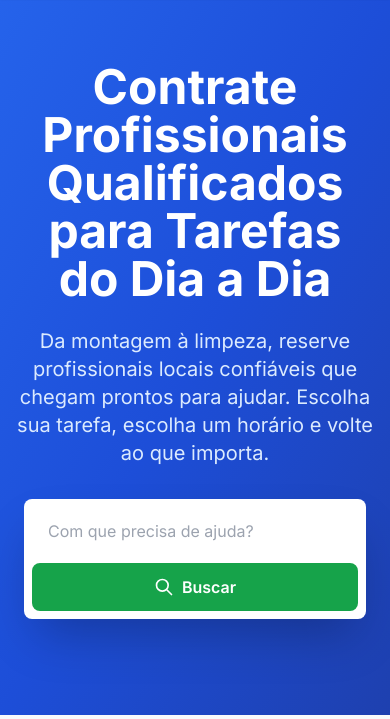
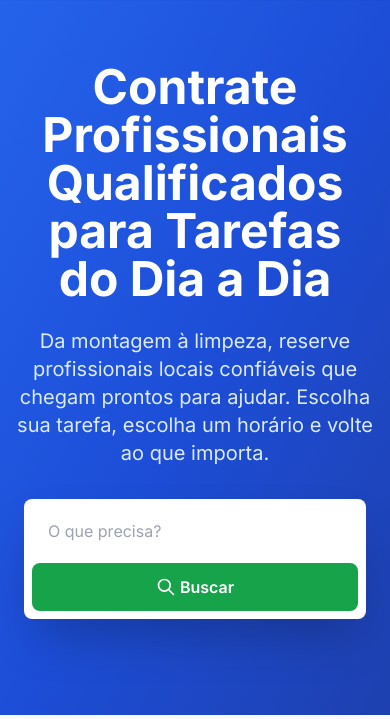
Before and after one commit to mjnetto/ConhecesAlguem, a Django app: page / in a window 390 px wide. Shown: the part 105-824 px from the top of the page. Run offline with Django 4.2, Linux system fonts and the light colour scheme; data comes from the database, SQL or seed files in the repository; parts of the project's set-up code (start-up, migrations or seed data) failed here and were passed over; some libraries are stand-ins or nearby versions.

Commit message:
Melhorar ainda mais layout responsivo - placeholder mais curto e botão full-width no mobile

```diff
--- a/templates/home.html
+++ b/templates/home.html
@@ -15,24 +15,23 @@
         </p>
 
         <!-- Search Bar -->
-        <div class="max-w-3xl mx-auto mb-8 px-2">
-            <form action="{% url 'home' %}" method="get" class="flex flex-col sm:flex-row gap-2 bg-white rounded-lg shadow-2xl p-2 overflow-hidden">
+        <div class="max-w-3xl mx-auto mb-8 px-2 sm:px-4">
+            <form action="{% url 'home' %}" method="get" class="flex flex-col sm:flex-row gap-2 bg-white rounded-lg shadow-2xl p-2 sm:p-2 overflow-hidden w-full">
                 <input
                     type="text"
                     name="search"
                     value="{{ search_query|default:'' }}"
-                    placeholder="Com que precisa de ajuda?"
-                    class="flex-1 px-4 sm:px-6 py-3 sm:py-4 text-gray-800 text-base sm:text-lg rounded-lg focus:outline-none focus:ring-2 focus:ring-blue-500 min-w-0"
+                    placeholder="O que precisa?"
+                    class="flex-1 px-4 sm:px-6 py-3 sm:py-4 text-gray-800 text-base sm:text-lg rounded-lg focus:outline-none focus:ring-2 focus:ring-blue-500 min-w-0 w-full sm:w-auto"
                 >
                 <button
                     type="submit"
-                    class="bg-green-600 hover:bg-green-700 text-white px-6 sm:px-8 py-3 sm:py-4 rounded-lg font-semibold transition-colors flex items-center justify-center gap-2 whitespace-nowrap flex-shrink-0"
+                    class="bg-green-600 hover:bg-green-700 text-white px-4 sm:px-8 py-3 sm:py-4 rounded-lg font-semibold transition-colors flex items-center justify-center gap-1 sm:gap-2 whitespace-nowrap flex-shrink-0 w-full sm:w-auto"
                 >
-                    <svg class="w-5 h-5 sm:w-6 sm:h-6" fill="none" stroke="currentColor" viewBox="0 0 24 24">
+                    <svg class="w-5 h-5 sm:w-6 sm:h-6 flex-shrink-0" fill="none" stroke="currentColor" viewBox="0 0 24 24">
                         <path stroke-linecap="round" stroke-linejoin="round" stroke-width="2" d="M21 21l-6-6m2-5a7 7 0 11-14 0 7 7 0 0114 0z"></path>
                     </svg>
-                    <span class="hidden sm:inline">Buscar</span>
-                    <span class="sm:hidden">Buscar</span>
+                    <span>Buscar</span>
                 </button>
             </form>
         </div>
```
